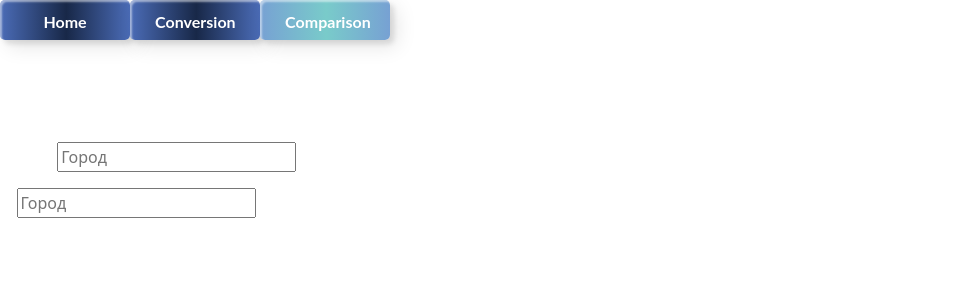
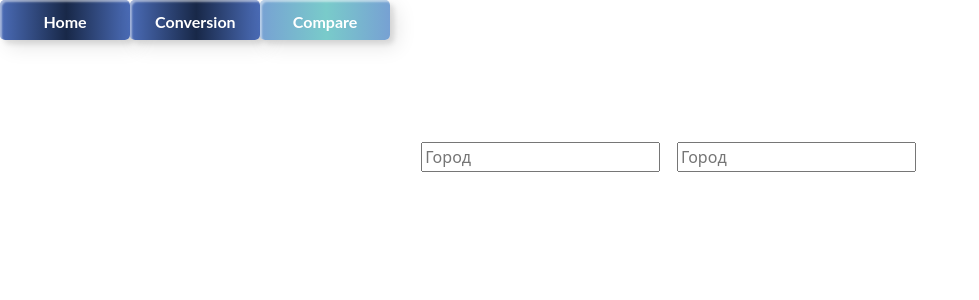
Before and after one commit to Tatyana97/ITgenio, a React (Create React App) app: page /compare in a window 1280 px wide. Shown: the top 300 px of the page, without its empty margins (0-979 px from the left). Built offline with nearby package versions, Linux system fonts and the light colour scheme; a web font is replaced by a local one.

Commit message:
feat: add time for two city

```diff
--- a/package.json
+++ b/package.json
@@ -11,9 +11,11 @@
     "classnames": "^2.3.1",
     "cors": "^2.8.5",
     "fetch-jsonp": "^1.2.1",
+    "moment": "^2.29.3",
     "prop-types": "^15.8.1",
     "react": "^17.0.2",
     "react-dom": "^17.0.2",
+    "react-moment": "^1.1.2",
     "react-notifications-component": "^3.4.1",
     "react-router-dom": "^6.2.1",
     "react-scripts": "^3.0.1",
--- a/src/Componets/Layout.js
+++ b/src/Componets/Layout.js
@@ -12,7 +12,7 @@ const Layout = () => {
             <nav>
 				<NavLink to="/" className={setActive}>Home</NavLink>
 				<NavLink to="/conversion" className={setActive}>Сonversion </NavLink>
-                <NavLink to="/compare" className={setActive}>Сomparison </NavLink>
+                <NavLink to="/compare" className={setActive}>Сompare</NavLink>
 			</nav>
         </header>
 
--- /dev/null
+++ b/src/Componets/Utility/getHourAndMinute.js
@@ -0,0 +1,13 @@
+export const getHourAndMinute = (e) => {
+    const timezone = e.timezone;
+    const dates = new Date()
+    const localTime = dates.getTime()
+    const localOffset = dates.getTimezoneOffset() * 60000
+    const utc = localTime + localOffset
+    const citys = utc + (1000 * timezone)
+    const times = new Date(citys)
+    const hours = "0"+ times.getHours();
+    const minutes = "0" + times.getMinutes();
+    const time = hours.substr(-2) + ':' + minutes.substr(-2);
+    return time;
+  }
--- /dev/null
+++ b/src/Componets/Utility/getTimeCity.js
@@ -0,0 +1,18 @@
+import {API} from '../MainPage/service/index'
+import {getHourAndMinute} from './getHourAndMinute'
+
+
+export const getTimeCity = async (elem) => {
+    try {
+        if(elem) {
+            const api_url = await fetch(`https://api.openweathermap.org/data/2.5/weather?q=${elem}&appid=${API}&units=metric`);
+            const data = await api_url.json();
+
+            let time = getHourAndMinute(data);
+            return time
+          }
+    } catch (err) {
+        let errorText = "Не найден город";
+        return errorText
+    }
+  }
--- a/src/Componets/Сomparison/FormCyty1.js
+++ b/src/Componets/Сomparison/FormCyty1.js
@@ -2,9 +2,9 @@ import React from 'react';
 
 
 const FormCyty1 = props => (
-  <div>
+  <div className='formCity_block'>
     <form onSubmit={props.cityMethod}>
-      <p> Между:
+      <p className='formCity_style'> Между:
       <input type="text" name="city" placeholder="Город"/>
       </p>
     </form>
--- a/src/Componets/Сomparison/FormCyty2.js
+++ b/src/Componets/Сomparison/FormCyty2.js
@@ -2,9 +2,9 @@ import React from 'react';
 
 
 const FormCyty2 = props => (
-  <div>
-        <form onSubmit={props.gettingCitySecond}>
-         <p> И:
+  <div className='formCity_block'>
+        <form onSubmit={props.getCitySecond}>
+         <p className='formCity_style'> И:
          <input type="text" name="city" placeholder="Город"/>
          </p>
        </form>
--- /dev/null
+++ b/src/Componets/Сomparison/compare.css
@@ -0,0 +1,13 @@
+.form {
+    display: flex;
+    justify-content: center;
+}
+.form_city {
+    display: flex;
+    flex-direction: column;
+    align-items: center;
+}
+
+.form_city p{
+
+}
--- a/src/Componets/Сomparison/formCompare.js
+++ b/src/Componets/Сomparison/formCompare.js
@@ -1,109 +1,81 @@
 import React from 'react';
 
-import {API} from '../MainPage/service/index'
 import FormCyty1 from './FormCyty1'
 import FormCyty2 from './FormCyty2'
-import {Error} from '../MainPage/shared/error'
-
+// import {Error} from '../MainPage/shared/error'
+import {getTimeCity} from '../Utility/getTimeCity'
+import './compare.css'
 
 class FormCompare extends React.Component {
     constructor(props) {
         super(props);
 
         this.state = {
-            city: null,
+            oneCity: null,
             secondCity: null,
             error: null
           }
       }
 
-      gettingCity = async (e) => {
+
+
+      getCity = async (e) => {
 		e.preventDefault();
 		let city = e.target.elements.city.value;
 
-		try {
-			if(city) {
-				const api_url = await fetch(`https://api.openweathermap.org/data/2.5/weather?q=${city}&appid=${API}&units=metric`);
-				const data = await api_url.json();
-
-
-				//time
-				let timezone = data.timezone;
-				const dates = new Date()
-				const localTime = dates.getTime()
-				const localOffset = dates.getTimezoneOffset() * 60000
-				const utc = localTime + localOffset
-				const citys = utc + (1000 * timezone)
-				const times = new Date(citys)
-				const hours = "0"+ times.getHours();
-				const minutes = "0" + times.getMinutes();
-				const time = hours.substr(-2) + ':' + minutes.substr(-2);
-
-
+		let time = await getTimeCity(city);
+			//typeof(time.split(':')[0]) === 'number'
+			if (time) {
 				this.setState({
-				  city: time,
+				  oneCity: time,
 				  error: null
 				});
-			  }
-		} catch (err) {
-			let errorText = "Не найден город";
+			  }	else{
 				this.setState({
-			 error: errorText,
-             city: null,
+				 error: 'Не найден город',
+				 oneCity: null,
 				})
 			  }
 			}
 
-	  gettingCitySecond = async (e) => {
+			getCitySecond = async (e) => {
 				e.preventDefault();
 				let city = e.target.elements.city.value;
 
-		try {
-			if(city) {
-				const api_url = await fetch(`https://api.openweathermap.org/data/2.5/weather?q=${city}&appid=${API}&units=metric`);
-				const data = await api_url.json();
 
-
-				//time
-				let timezone = data.timezone;
-				const dates = new Date()
-				const localTime = dates.getTime()
-				const localOffset = dates.getTimezoneOffset() * 60000
-				const utc = localTime + localOffset
-				const citys = utc + (1000 * timezone)
-				const times = new Date(citys)
-				const hours = "0"+ times.getHours();
-				const minutes = "0" + times.getMinutes();
-				const time = hours.substr(-2) + ':' + minutes.substr(-2);
-
-
+				let time = await getTimeCity(city);
+					//typeof(time.split(':')[0]) === 'number'
+					if (time) {
 						this.setState({
 						  secondCity: time,
 						  error: null
 						});
-			  }
-		} catch (err) {
-			let errorText = "Не найден город";
-
+					  }	else{
 						this.setState({
-			 error: errorText,
-             secondCity:null,
+						 error: 'Не найден город',
+						 secondCity: null,
 						})
 					  }
 					}
 
 
 
+
+
             render (){
                 return (
-                    <div className='compare'>
+                    <div className='compareCity'>
                         <h2>Какая разница во времени</h2>
-                            <div>
-                               {this.state.error? <Error err ={this.state.error}/>: null}
-                                <FormCyty1 cityMethod={this.gettingCity} />
-                                {this.state.city}
-								<FormCyty2 cityMethod={this.gettingCitySecond} />
-                                {this.state.secondCity}
+                            <div className='form'>
+                               {/* {this.state.error? <Error err ={this.state.error}/>: null} */}
+							   <div className='form_city'>
+                                	<FormCyty1 cityMethod={this.getCity} />
+									<p>{this.state.oneCity}</p>
+								</div>
+								<div className='form_city'>
+									<FormCyty2 getCitySecond={this.getCitySecond} />
+                               	<p>{this.state.secondCity}</p>
+								</div>
                         </div>
                     </div>
                 )
--- a/src/Componets/Сomparison/Сompare.js
+++ b/src/Componets/Сomparison/Сompare.js
@@ -2,15 +2,10 @@ import React from 'react';
 
 import FormCompare from './formCompare'
 
-
-
 class Сompare extends React.Component {
     constructor(props) {
         super(props);
-
       }
-
-
             render (){
                 return (
                     <div className='compare'>
```
Also changed, not shown: src/Componets/Utility/upDate.js (added, +13 -0 lines), 1 other file (tests, documents, lock files or other folders). Lines whose indentation alone changed are shown as unchanged.
